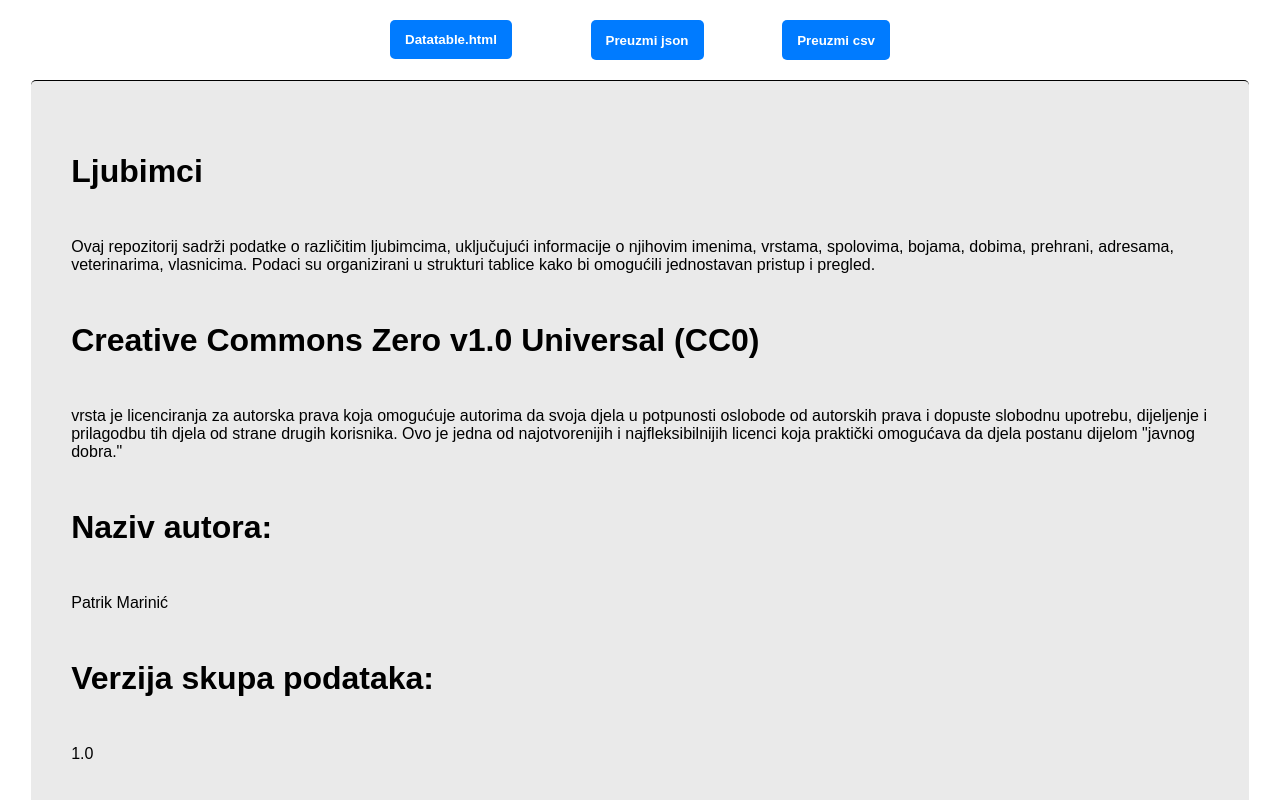
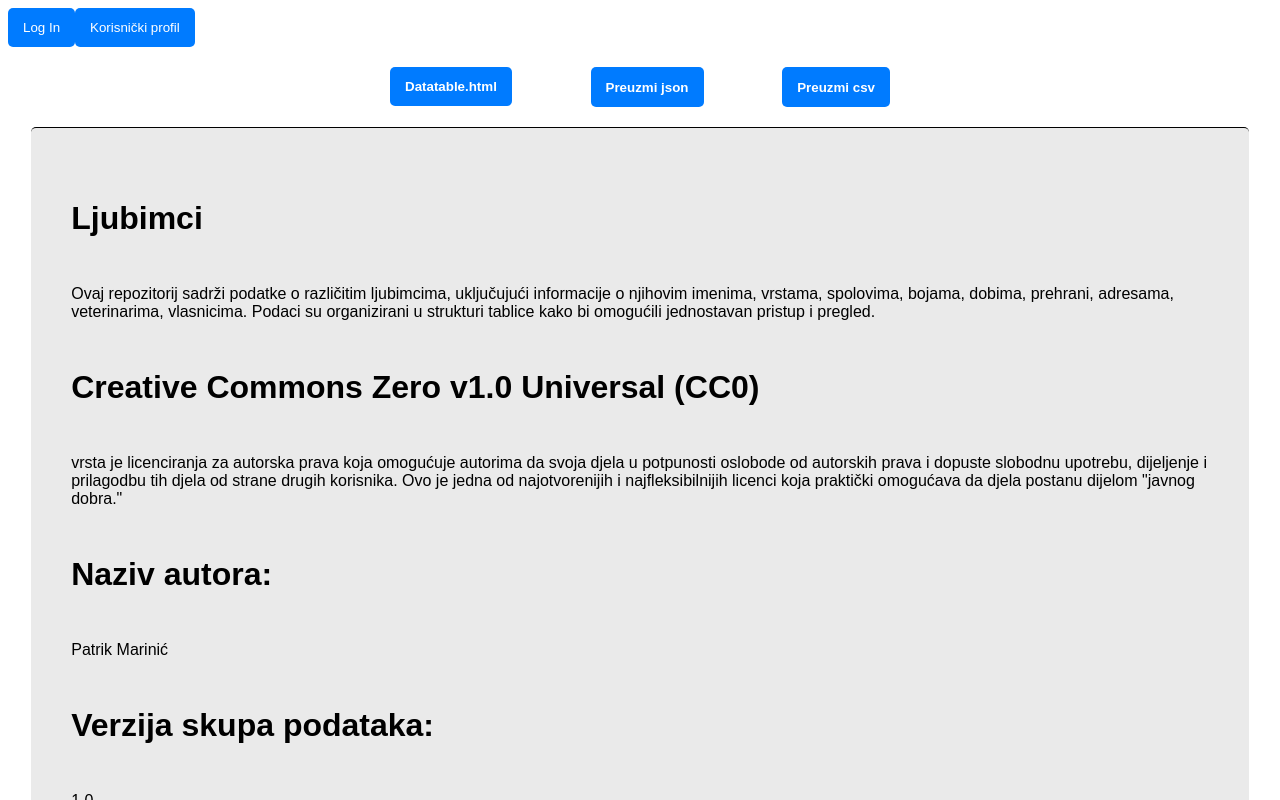
Before and after one commit to PatrikMFer/Ljubimci, a React (Vite) app in the folder front-end/: page / in a window 1280 px wide. Shown: the top 800 px of the page. Built offline with nearby package versions, Linux system fonts and the light colour scheme.

Commit message:
adding login with auth0

```diff
--- a/front-end/package.json
+++ b/front-end/package.json
@@ -19,6 +19,7 @@
   },
   "devDependencies": {
     "@types/file-saver": "^2.0.7",
+    "@types/node": "^20.11.6",
     "@types/react": "^18.2.15",
     "@types/react-dom": "^18.2.7",
     "@types/react-table": "^7.7.19",
--- a/front-end/src/IndexPage.tsx
+++ b/front-end/src/IndexPage.tsx
@@ -1,9 +1,33 @@
-import React from "react";
+import React, { useState } from "react";
 import "./IndexPage.css";
+import LoginButton from "./LoginButton";
+import LogoutButton from "./LogoutButton";
+import Profile from "./Profile";
+import { useAuth0 } from "@auth0/auth0-react";
 
 const IndexPage: React.FC = () => {
+  const [isProfileVisible, setIsProfileVisible] = useState(false);
+  const { isLoading, error } = useAuth0();
+
+  const toggleProfile = () => {
+    setIsProfileVisible((prev) => !prev);
+  };
   return (
-    <div>
+    <>
+      <div>
+        {error && <p>Authentication Error</p>}
+        {!error && isLoading && <p>Loading...</p>}
+        {!error && !isLoading && (
+          <>
+            <LoginButton />
+            <LogoutButton />
+            <button type="button" onClick={toggleProfile}>
+              Korisnički profil
+            </button>
+            {isProfileVisible && <Profile />}
+          </>
+        )}
+      </div>
       <div className="buttons">
         <button type="button" id="dataTableBtn">
           <a href="datatable">Datatable.html</a>
@@ -96,7 +120,7 @@ const IndexPage: React.FC = () => {
           </p>
         </div>
       </div>
-    </div>
+    </>
   );
 };
 
--- /dev/null
+++ b/front-end/src/LoginButton.tsx
@@ -0,0 +1,13 @@
+import { useAuth0 } from "@auth0/auth0-react";
+
+const LoginButton = () => {
+  const { loginWithRedirect, isAuthenticated } = useAuth0();
+
+  return (
+    !isAuthenticated && (
+      <button onClick={() => loginWithRedirect()}>Log In</button>
+    )
+  );
+};
+
+export default LoginButton;
--- /dev/null
+++ b/front-end/src/LogoutButton.tsx
@@ -0,0 +1,20 @@
+import { useAuth0 } from "@auth0/auth0-react";
+
+const LogoutButton = () => {
+  const { logout, isAuthenticated } = useAuth0();
+
+  return (
+    isAuthenticated && (
+      <button
+        onClick={() =>
+          logout()
+          // { logoutParams: { returnTo: window.location.origin } }
+        }
+      >
+        Log Out
+      </button>
+    )
+  );
+};
+
+export default LogoutButton;
--- /dev/null
+++ b/front-end/src/Profile.tsx
@@ -0,0 +1,27 @@
+import { useAuth0 } from "@auth0/auth0-react";
+
+const Profile = () => {
+  const { user, isAuthenticated, isLoading } = useAuth0();
+
+  if (isLoading) {
+    return <div>Loading ...</div>;
+  }
+
+  return (
+    isAuthenticated && (
+      <div>
+        {user?.picture && <img src={user.picture} alt={user?.name} />}
+        <h2>{user?.name}</h2>
+        <ul>
+          {Object.keys(user).map((objKey, i) => (
+            <li key={i}>
+              {objKey}: {user[objKey]}
+            </li>
+          ))}
+        </ul>
+      </div>
+    )
+  );
+};
+
+export default Profile;
--- a/front-end/src/main.tsx
+++ b/front-end/src/main.tsx
@@ -2,9 +2,18 @@ import React from "react";
 import ReactDOM from "react-dom/client";
 import App from "./App.tsx";
 import "./main.css";
+import { Auth0Provider } from "@auth0/auth0-react";
 
 ReactDOM.createRoot(document.getElementById("root")!).render(
   <React.StrictMode>
-    <App />
+    <Auth0Provider
+      domain="dev-50qij4sy8ybnt4y1.eu.auth0.com"
+      clientId="RffXRpRAtMc4zqEYSH2CJahTbEja6k4o"
+      authorizationParams={{
+        redirect_uri: window.location.origin,
+      }}
+    >
+      <App />
+    </Auth0Provider>
   </React.StrictMode>
 );
```
Also changed, not shown: 1 other file (tests, documents, lock files or other folders).
